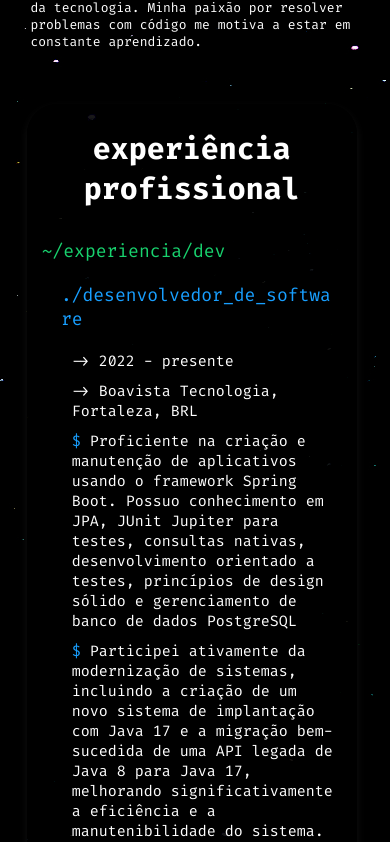
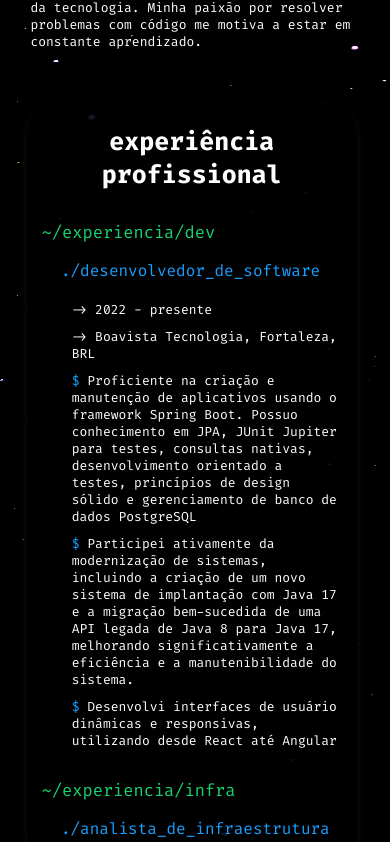
Before and after one commit to VitorTenor/my-personal-blog, a React (Vite) app: page / in a window 390 px wide. Shown: the part 1642-2484 px from the top of the page. Built offline with nearby package versions, Linux system fonts and the light colour scheme.

Commit message:
responsividade

```diff
--- a/src/ui/molecule/ExperienceComponent/styles.ts
+++ b/src/ui/molecule/ExperienceComponent/styles.ts
@@ -14,8 +14,11 @@ export const ColoredPath = styled(ColoredText)`
   display: flex;
   word-break: break-word;
 
+  @media (max-width: 510px) {
+    font-size: 19px;
+  }
   @media (max-width: 400px) {
-    font-size: 18px;
+    font-size: 17px;
   }
 `;
 
@@ -27,8 +30,12 @@ export const ColoredTitle = styled(ColoredText)`
   display: flex;
   word-break: break-word;
 
+  @media (max-width: 510px) {
+    font-size: 18px;
+    margin-left: -4%;
+  }
   @media (max-width: 400px) {
-    font-size: 18px;
+    font-size: 16px;
     margin-left: -4%;
   }
 `;
@@ -69,8 +76,9 @@ export const ExperienceStyles = styled.div`
   }
   @media (max-width: 510px) {
     margin-left: 10%;
+    font-size: 15px;
   }
   @media (max-width: 400px) {
-    font-size: 15px;
+    font-size: 13px;
   }
 `;
--- a/src/ui/organism/Sections/Experience/styles.ts
+++ b/src/ui/organism/Sections/Experience/styles.ts
@@ -44,7 +44,10 @@ export const TitleStyles = styled.h1`
   text-align: center;
   color: ${globalColor.secondary};
 
-  @media (max-width: 400px) {
+  @media (max-width: 510px) {
     font-size: 30px;
   }
+  @media (max-width: 400px) {
+    font-size: 25px;
+  }
 `;
```
